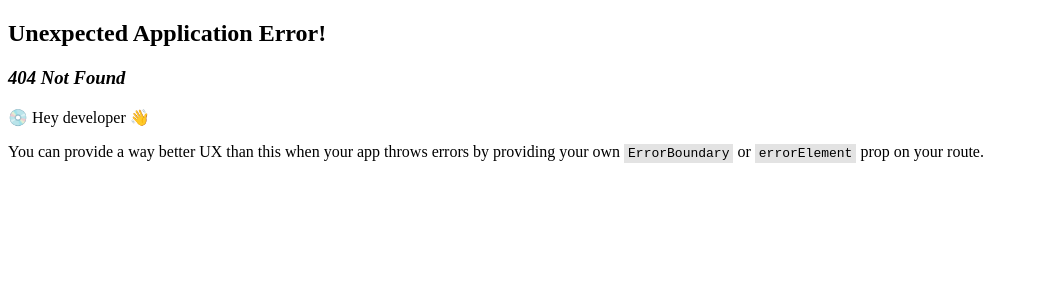
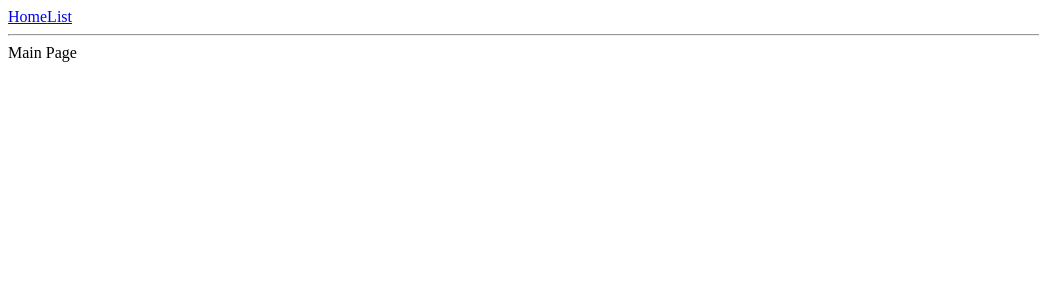
Before and after one commit to kiwi85547/react20240509, a React (Vite) app: page / in a window 1280 px wide. Before the commit this address had no page. Shown: the top 300 px of the page, without its empty margins (0-1039 px from the left). Built offline with nearby package versions, Linux system fonts and the light colour scheme.

Commit message:
게시물 홈/ 게시물 목록

```diff
--- a/src/App.jsx
+++ b/src/App.jsx
@@ -6,48 +6,39 @@ import {
   RouterProvider,
 } from "react-router-dom";
 
-function SpringRoot() {
+function Root() {
   return (
     <div>
-      <div
-        style={{
-          padding: "10px",
-          backgroundColor: "#eee",
-          display: "flex",
-          gap: "5px",
-        }}
-      >
-        <div>
-          <Link to={"/spring"}>SPRING</Link>
-        </div>
-        <div>
-          {/* a 태그 대신 Link 컴포넌트 사용하기 */}
-          <Link to="/spring/learn">LEARN</Link>
-        </div>
-        <div>
-          <Link to="/spring/api">API</Link>
-        </div>
-        <div>
-          <Link to="/spring/doc">DOC</Link>
-        </div>
+      <div>
+        <Link to="/">Home</Link>
+        <Link to="/list">List</Link>
       </div>
-
-      <div style={{ marginTop: "20px" }}>
+      <hr />
+      <div>
         <Outlet />
       </div>
     </div>
   );
 }
 
+function BoardList() {
+  return (
+    <div>
+      <div>1번 게시물 보기</div>
+      <div>2번 게시물 보기</div>
+      <div>3번 게시물 보기</div>
+    </div>
+  );
+}
+
 const router = createBrowserRouter([
   {
-    path: "spring",
-    element: <SpringRoot />,
+    path: "/",
+    element: <Root />,
     children: [
-      { index: true, element: <div>SPRING!!!</div> },
-      { path: "api", element: <div>api page</div> },
-      { path: "doc", element: <div>doc page</div> },
-      { path: "learn", element: <div>learn page</div> },
+      { index: true, element: <div>Main Page</div> },
+      { path: "board", element: <div>Board page</div> },
+      { path: "list", element: <BoardList /> },
     ],
   },
 ]);
```
